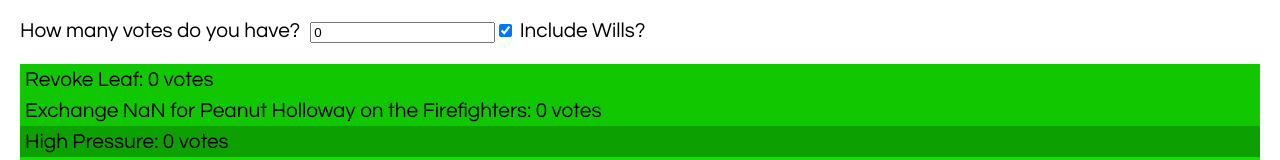
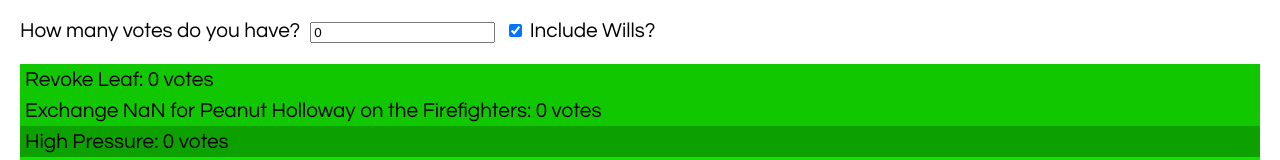
Before and after one commit to rgallo/voting-calc, a React (Create React App) app: page / in a window 1280 px wide. Shown: the top 160 px of the page. Built offline with nearby package versions, Linux system fonts and the light colour scheme.

Commit message:
Spacing for will checkbox

```diff
--- a/src/App.css
+++ b/src/App.css
@@ -26,3 +26,7 @@ body {
   font-size: 1.2em;
   padding-top: 2px;
 }
+
+.includeWills {
+  margin-left: 10px;
+}
--- a/src/App.js
+++ b/src/App.js
@@ -72,7 +72,7 @@ const App = () => {
     <div className="container">
       <label>How many votes do you have?</label>
       <input id="votes" type="number" inputMode="numeric" pattern="[0-9]*" min="0" step="1" value={votes} onChange={e => setVotes(e.target.value)} />
-      <label><input type="checkbox" checked={includeWills} onClick={() => setIncludeWills(!includeWills)}/> Include Wills?</label>
+      <label className="includeWills"><input type="checkbox" checked={includeWills} onClick={() => setIncludeWills(!includeWills)}/> Include Wills?</label>
       <br />
       <br />
       {(reverse ? voteTypes.slice(0).reverse() : voteTypes).filter(votetype => includeWills || votetype.type !== "will").map((votetype) => {
```
